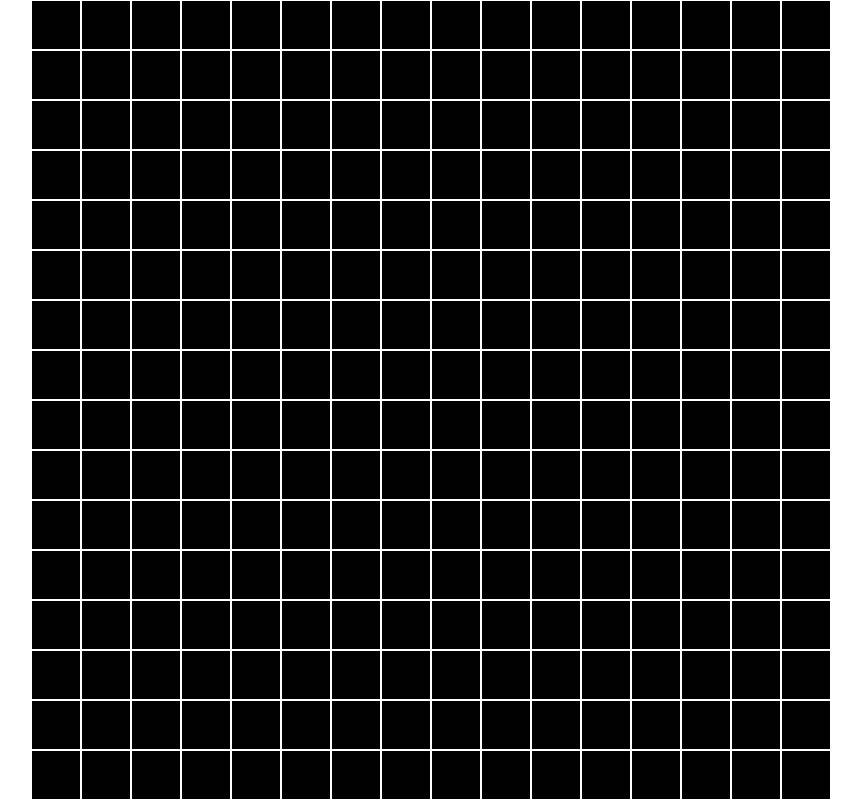
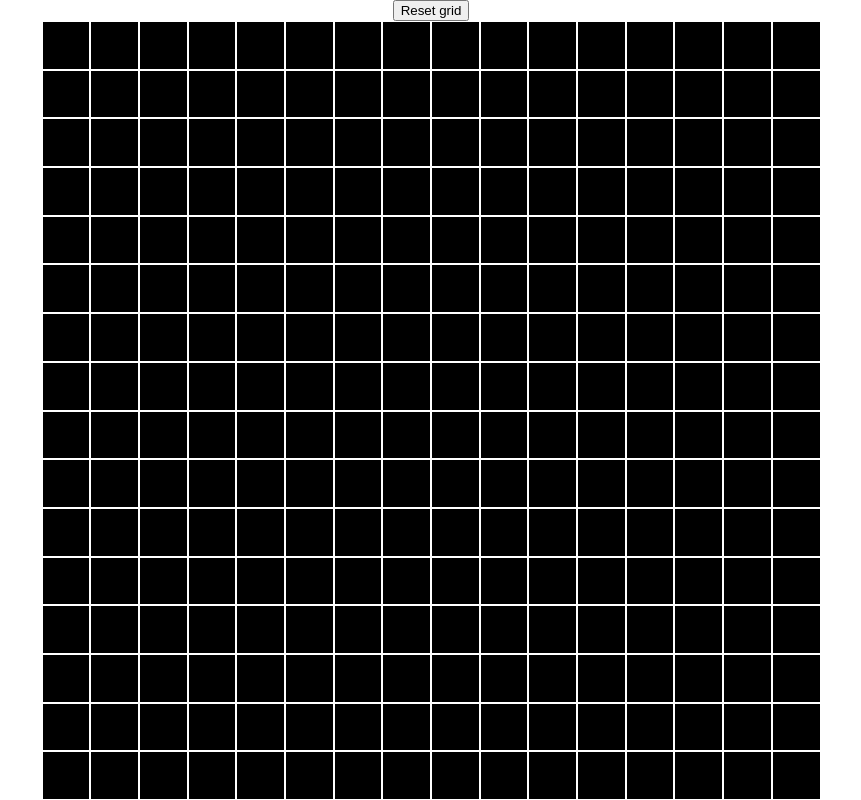
Before and after one commit to csara1/Etch-A-Sketch, a plain HTML site: page index.html in a window 1280 px wide. Shown: the whole page, without its empty margins (209-1070 px from the left). Drawn offline with Linux system fonts and the light colour scheme.

Commit message:
Add a button above the grid

```diff
--- a/code.js
+++ b/code.js
@@ -1,6 +1,9 @@
-function onresize() {
-    side = Math.min(window.innerWidth, window.innerHeight) + "px";
-    containerStyle.width = containerStyle.height = side;
+function positionContainer() {
+    let buttonHeight = button.offsetHeight,
+        windowHeight = window.innerHeight,
+        side = Math.min(window.innerWidth, windowHeight-buttonHeight);
+    button.style.marginTop = (windowHeight-side-buttonHeight)/2 + "px";
+    containerStyle.width = containerStyle.height = side + "px";
 }
 
 function onmouseover(event) {
@@ -9,13 +12,13 @@ function onmouseover(event) {
     itemStyle.borderColor = "black";
 }
 
-let container = document.getElementById('container'),
+let button = document.getElementById('reset'),
+    container = document.getElementById('container'),
     containerStyle = container.style,
-    side = Math.min(window.innerWidth, window.innerHeight) + "px",
     squaresPerSide = 16;
 
-containerStyle.width = containerStyle.height = side;
-window.addEventListener("resize", onresize);
+positionContainer();
+window.addEventListener("resize", positionContainer);
 
 containerStyle.gridTemplateColumns = "repeat(" + squaresPerSide + ", 1fr)";
 containerStyle.gridTemplateRows = "repeat(" + squaresPerSide + ", 1fr)";
--- a/index.html
+++ b/index.html
@@ -6,6 +6,7 @@
     <link rel="stylesheet" href="style.css">
   </head>
   <body>
+    <button id="reset">Reset grid</button>
     <div id="container"></div>
     <script src="code.js"></script>
   </body>
--- a/style.css
+++ b/style.css
@@ -1,11 +1,12 @@
 body {
+    text-align: center;
     margin: 0;
 }
 
 #container {
     background-color: black;
-    margin: auto;
-    position: absolute;
+    margin: 0 auto;
+    position: relative;
     top: 0; left: 0; bottom: 0; right: 0;
     display: grid;
 }
```
